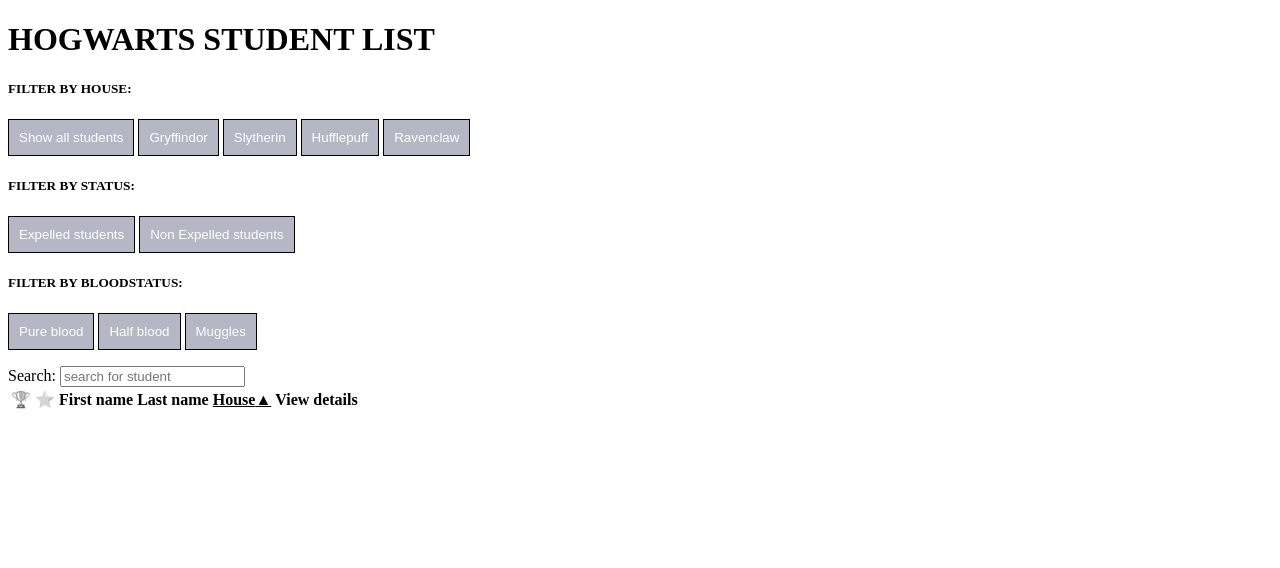
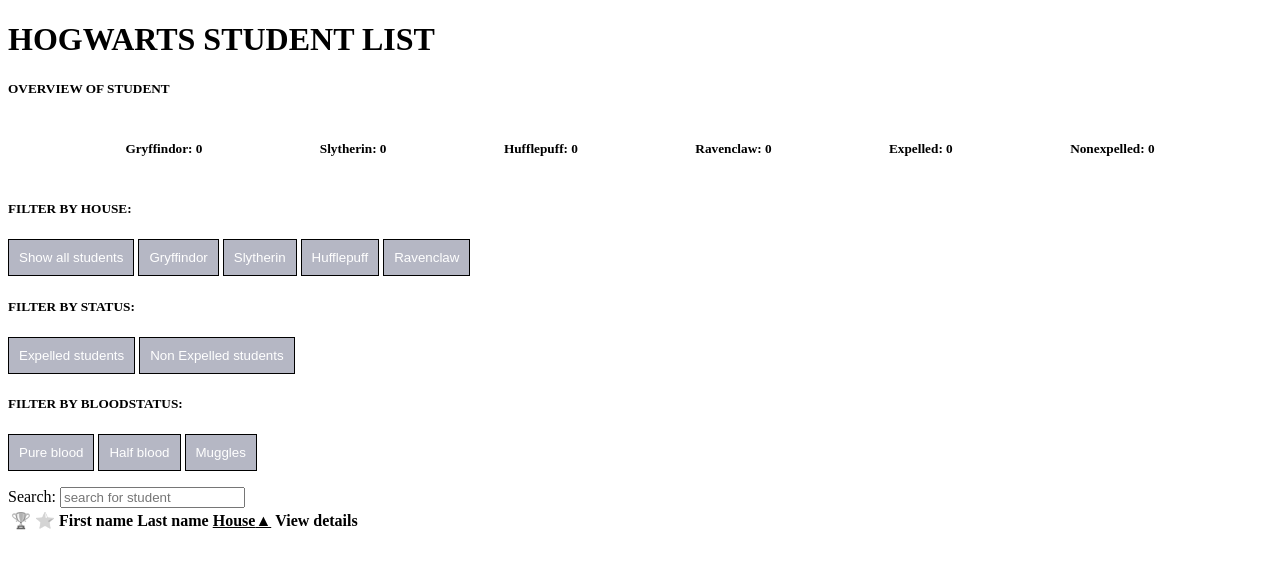
Before and after one commit to simonemiar/hogwarts_student_list, a plain HTML site: page index.html in a window 1280 px wide. Both pictures are taken after a click on the element "House". Drawn offline with Linux system fonts and the light colour scheme; no server answers.

Commit message:
popup updated with inqui + expelled

```diff
--- a/index.html
+++ b/index.html
@@ -10,9 +10,22 @@
 
   <body>
       <h1>HOGWARTS STUDENT LIST</h1>
+
+
       <section id="content_container">
+        <section id="information">
+          <h5 class="number_of_students">OVERVIEW OF STUDENT</h5>
+          <article class="displaynumber">
+            <h5 class="gryff_number"></h5>
+            <h5 class="slyth_number"></h5>
+            <h5 class="huff_number"></h5>
+            <h5 class="raven_number"></h5>
+            <h5 class="expelled_number"></h5>
+            <h5 class="nonexpelled_number"></h5>
+          </article>
+        </section>
+
         <section id="thecontainer">
-
             <h5>FILTER BY HOUSE:</h5>
             <p>
                 <button class="filter" data-action="filter" data-filter="*">Show all students</button>
--- a/script.js
+++ b/script.js
@@ -204,6 +204,7 @@ function buildList() {
   const sortedList = sortList(currentList);
 
   displayList(sortedList);
+  listInformation();
 }
 //---------- THE FILTER SITUATIONEN ----------
 function filterList(filteredList) {
@@ -372,6 +373,8 @@ function showdetails(studentDetails) {
   document.querySelector("#popup .House").textContent = "House: " + studentDetails.house;
   document.querySelector("#popup .Bloodstatus").textContent = "Bloodtype: " + studentDetails.bloodType;
   document.querySelector("#popup .Prefect").textContent = "Prefect: " + studentDetails.prefect;
+  document.querySelector("#popup .Expelled").textContent = "Expelled: " + studentDetails.expelled;
+  document.querySelector("#popup .Inquisquard").textContent = "Inquisquard: " + studentDetails.inquisitorial;
   document.querySelector(".houseCrest").src = `images/crest/${studentDetails.house}.png`;
   document.querySelector(".studentImage").src = `images/${studentDetails.lastName}_${studentDetails.firstName[0]}.png`;
   if (studentDetails.lastName === "Patil") {
@@ -417,3 +420,16 @@ function showdetails(studentDetails) {
     popup.classList.add("hide")
   }
 }
+
+function listInformation() {
+  console.log("displayListInformation");
+  // THE DISPLAY INFORMATION ON NUMBER OF STUDENT
+  document.querySelector(".gryff_number").textContent = `Gryffindor: ${allStudents.filter((student) => student.house === "gryffindor").length}`;
+  document.querySelector(".slyth_number").textContent = `Slytherin: ${allStudents.filter((student) => student.house === "slytherin").length}`;
+  document.querySelector(".huff_number").textContent = `Hufflepuff: ${allStudents.filter((student) => student.house === "hufflepuff").length}`;
+  document.querySelector(".raven_number").textContent = `Ravenclaw: ${allStudents.filter((student) => student.house === "ravenclaw").length}`;
+  document.querySelector(".expelled_number").textContent = `Expelled: ${allExpelled.length}`;
+  document.querySelector(".nonexpelled_number").textContent = `Nonexpelled: ${allStudents.length}`;
+
+
+}
--- a/style.css
+++ b/style.css
@@ -135,3 +135,23 @@
   background-color: white;
   color: black;
 }
+
+/* DISABLED  */
+.disabled {
+  background-color: dimgray;
+  cursor: help;
+}
+
+/* displaying numbers */
+.displaynumber {
+  display: flex;
+  flex-direction: row;
+  justify-content: space-evenly;
+
+}
+
+.number_of_students #thecontainer {
+  display: flex;
+  flex-direction: row;
+  justify-content: center;
+}
```
Also changed, not shown: planning.txt.
